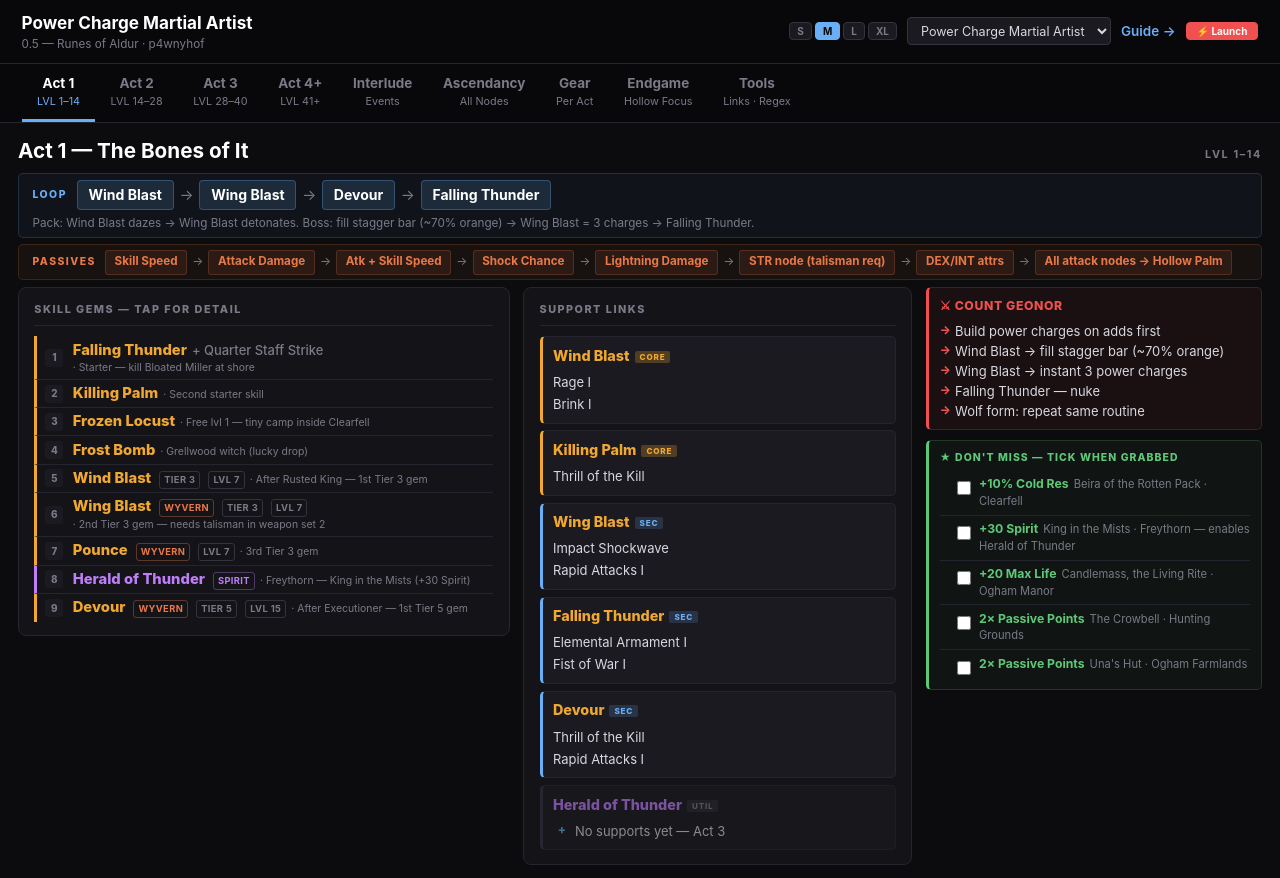
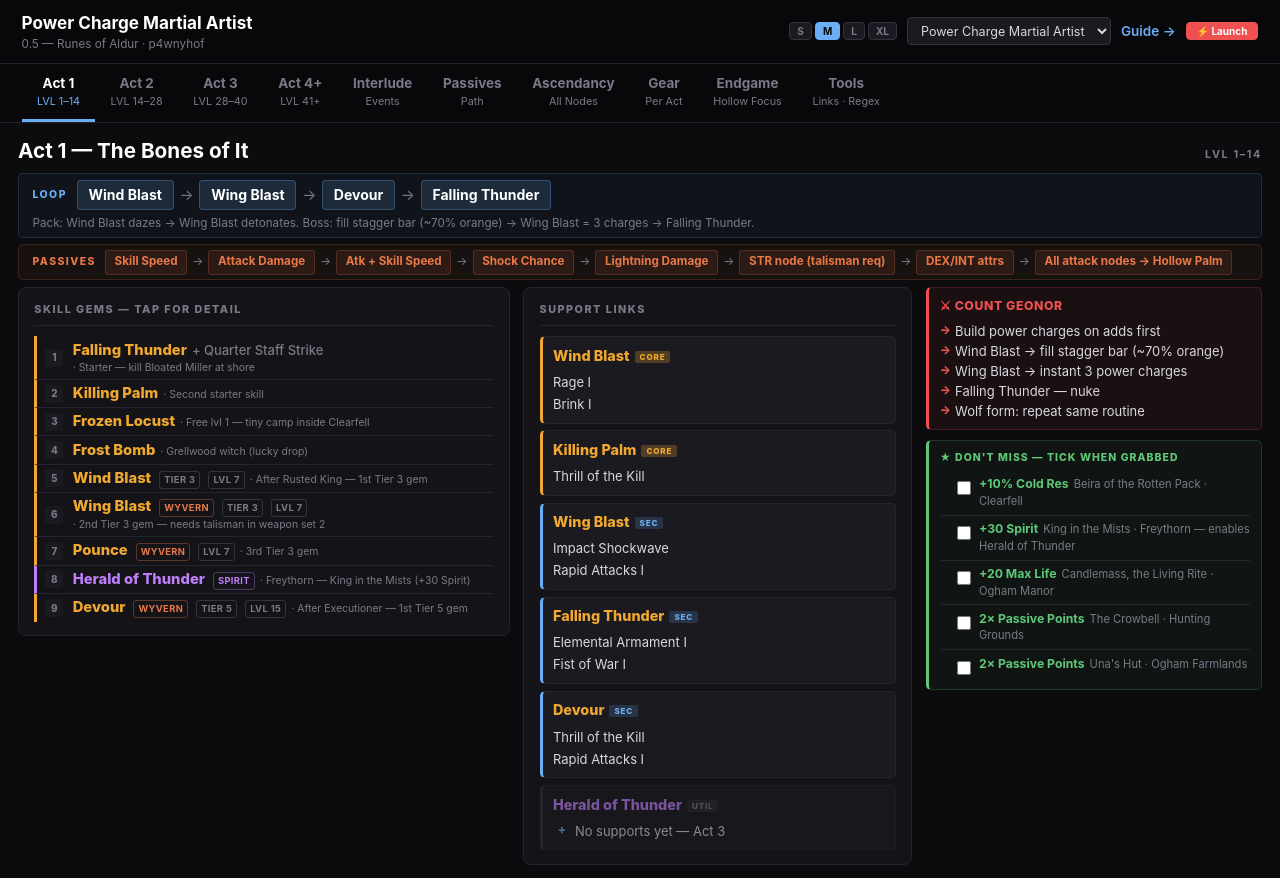
Before and after one commit to Delpedro/poe2-cheatsheet, a website: page index.html in a window 1280 px wide. Drawn offline with Linux system fonts and the light colour scheme.

Commit message:
Add Passives tab — numbered milestone cards per act with explanations

```diff
--- a/index.html
+++ b/index.html
@@ -498,6 +498,7 @@ function renderBuild(b) {
   const allTabs = [
     ...b.acts.map(a => ({id:a.id,label:a.label,sub:a.sub})),
     {id:'interlude',label:'Interlude',sub:'Events'},
+    {id:'passives',label:'Passives',sub:'Path'},
     {id:'ascendancy',label:'Ascendancy',sub:'All Nodes'},
     {id:'gear',label:'Gear',sub:'Per Act'},
     {id:'endgame',label:'Endgame',sub:'Hollow Focus'},
@@ -515,6 +516,7 @@ function renderBuild(b) {
   pc.innerHTML = '';
   b.acts.forEach(a => pc.appendChild(buildActPage(a)));
   if (b.interlude) pc.appendChild(buildInterludePage(b.interlude));
+  pc.appendChild(buildPassivesPage());
   pc.appendChild(buildAscendancyPage());
   pc.appendChild(buildGearPage());
   pc.appendChild(buildEndgamePage(b.endgame));
@@ -621,6 +623,66 @@ function buildInterludePage(il) {
       <div class="events-card"><div class="events-title">★ Events to Grab</div>${evHtml}</div>
       <div class="choices-card"><div class="choices-title">⚑ Choices</div>${chHtml}</div>
     </div>`;
+  return p;
+}
+
+function buildPassivesPage() {
+  const p = document.createElement('div');
+  p.className = 'page'; p.id = 'passives';
+
+  const acts = [
+    { label: 'Act 1', sub: 'LVL 1–14', color: 'var(--passive)', nodes: [
+      { name: 'Skill Speed', why: 'Faster attacks = more stagger buildup. More hits = more power charges.' },
+      { name: 'Attack Damage', why: 'Raw damage increase on all attacks. Take early.' },
+      { name: 'Atk + Skill Speed', why: 'Combined node — efficient pathing, both stats matter.' },
+      { name: 'Shock Chance', why: 'Shock makes enemies take more damage. Feeds the entire build.' },
+      { name: 'Lightning Damage', why: 'Your main damage type throughout campaign.' },
+      { name: 'STR Node', why: 'Required to equip the Wyvern Talisman in weapon set 2 for Wing Blast.' },
+      { name: 'DEX / INT Attributes', why: 'Meets gem and gear requirements as you level.' },
+      { name: '→ Hollow Palm Technique', why: 'MAIN GOAL of Act 1. All attack nodes lead here. Bare hands + high HP = massive damage multiplier.' },
+    ]},
+    { label: 'Act 2', sub: 'LVL 14–28', color: 'var(--gem-skill)', nodes: [
+      { name: 'Hollow Palm Technique', why: 'KEYSTONE — take immediately when reachable (~lvl 13). Unequip weapon. Bare hands + HP = huge DPS boost.' },
+      { name: 'Reduced Mana Cost', why: 'Mana efficiency until Clarity I arrives in Act 3. Remove these nodes in Act 3.' },
+      { name: 'Ailment Chance', why: 'Better shock application from Storm Wave. More reliable power charge generation.' },
+      { name: 'Elemental Damage', why: 'Scales all lightning damage. Core scaling stat.' },
+      { name: 'Shock on Consume → Reapply', why: 'CRITICAL — take this before Jamanra. Lets Siphoning Strike re-apply shock after consuming it. Makes the boss trivial.' },
+    ]},
+    { label: 'Act 3', sub: 'LVL 28–40', color: 'var(--accent)', nodes: [
+      { name: 'Remove Mana Cost / Regen nodes', why: 'Clarity I from Herald of Thunder now covers all mana. Free up those points for damage nodes.' },
+      { name: 'Lightning Damage', why: 'Continue scaling your main damage type.' },
+      { name: 'Lightning Penetration', why: 'Enemies have lightning resistance. Penetration ignores it — direct damage increase.' },
+      { name: 'Killer Instinct', why: 'Bonus damage when enemies have no buffs — applies frequently.' },
+      { name: 'Magnitude of Shock', why: 'Stronger shock = bigger damage multiplier on shocked enemies.' },
+      { name: 'Mana Regeneration', why: 'Sustain support. Take if running low between Clarity and removal of old mana nodes.' },
+    ]},
+    { label: 'Act 4+', sub: 'LVL 41+', color: 'var(--gem-spirit)', nodes: [
+      { name: 'Evasion Rating', why: 'Switching to EV/ES gear at Interludes. Build Evasion nodes now to match.' },
+      { name: 'Energy Shield', why: 'Primary defence in maps. Build ES pool — aim for 3000+ by early maps.' },
+      { name: 'Tankiness Nodes', why: 'Survival focus. You will die without investing here before maps.' },
+      { name: 'Lightning Damage', why: 'Continue scaling. More lightning = more damage with Charged Staff and Falling Thunder.' },
+      { name: 'Shock Magnitude', why: 'Endgame damage multiplier. Whirling Assault + shocked enemies = massive DPS.' },
+    ]},
+  ];
+
+  const actsHtml = acts.map(a => `
+    <div style="margin-bottom:1.2rem">
+      <div style="font-size:0.68rem;font-weight:800;color:${a.color};letter-spacing:0.1em;text-transform:uppercase;padding:0.35rem 0.8rem;border-left:3px solid ${a.color};background:rgba(0,0,0,0.25);border-radius:3px;margin-bottom:0.55rem">${a.label} <span style="opacity:0.6;font-weight:400">${a.sub}</span></div>
+      <div style="display:grid;grid-template-columns:repeat(auto-fit,minmax(18rem,1fr));gap:0.5rem">
+        ${a.nodes.map((n,i) => `
+          <div style="background:var(--bg-panel);border:1px solid var(--border);border-left:3px solid ${a.color};border-radius:8px;padding:0.6rem 0.8rem">
+            <div style="display:flex;align-items:center;gap:0.5rem;margin-bottom:0.25rem">
+              <span style="background:${a.color};color:#08080b;font-size:0.55rem;font-weight:800;width:18px;height:18px;border-radius:50%;display:flex;align-items:center;justify-content:center;flex-shrink:0">${i+1}</span>
+              <span style="font-size:0.85rem;font-weight:800;color:${a.color}">${n.name}</span>
+            </div>
+            <div style="font-size:0.7rem;color:var(--text);line-height:1.5">${n.why}</div>
+          </div>`).join('')}
+      </div>
+    </div>`).join('');
+
+  p.innerHTML = `
+    <div class="act-head"><h2>Passive Tree — Key Milestones</h2><span class="lvl">PATH PER ACT</span></div>
+    <div style="margin-top:0.5rem">${actsHtml}</div>`;
   return p;
 }
 
```
